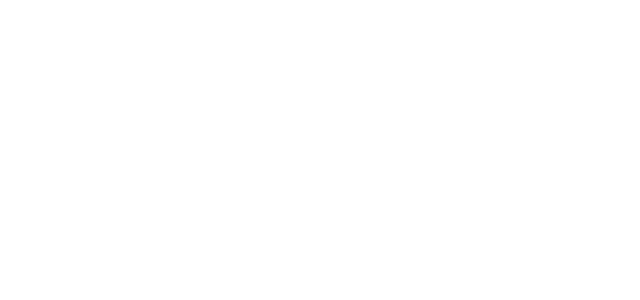
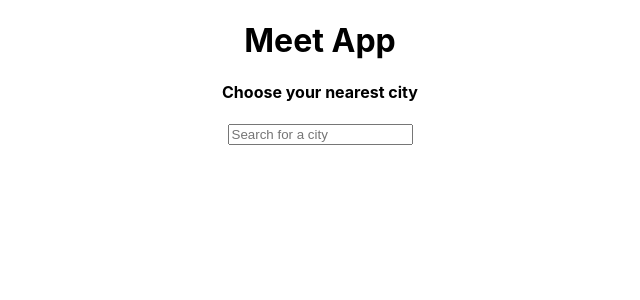
Before and after one commit to marksav85/meet, a React (Create React App) app: page / in a window 1280 px wide. Shown: the top 300 px of the page, without its empty margins (320-960 px from the left). Built offline with nearby package versions, Linux system fonts and the light colour scheme.

Commit message:
create city search and event component views

```diff
--- a/src/App.js
+++ b/src/App.js
@@ -1,7 +1,16 @@
 import "./App.css";
+import CitySearch from "./components/CitySearch";
+import EventList from "./components/EventList";
 
 const App = () => {
-  return <div className="App"></div>;
+  return (
+    <div className="App">
+      <h1>Meet App</h1>
+      <h4>Choose your nearest city</h4>
+      <CitySearch />
+      <EventList />
+    </div>
+  );
 };
 
 export default App;
--- /dev/null
+++ b/src/components/CitySearch.js
@@ -0,0 +1,20 @@
+// src/components/CitySearch.js
+
+import { useState } from "react";
+
+const CitySearch = () => {
+  const [showSuggestions, setShowSuggestions] = useState(false);
+  return (
+    <div id="city-search">
+      <input
+        type="text"
+        className="city"
+        placeholder="Search for a city"
+        onFocus={() => setShowSuggestions(true)}
+      />
+      {showSuggestions ? <ul className="suggestions"></ul> : null}
+    </div>
+  );
+};
+
+export default CitySearch;
--- /dev/null
+++ b/src/components/Event.js
@@ -0,0 +1,7 @@
+// src/components/Event.js
+
+const Event = () => {
+  return <li></li>;
+};
+
+export default Event;
--- /dev/null
+++ b/src/components/EventList.js
@@ -0,0 +1,14 @@
+// src/components/EventList.js
+import Event from "./Event";
+
+const EventList = ({ events }) => {
+  return (
+    <ul id="event-list">
+      {events
+        ? events.map((event) => <Event key={event.id} event={event} />)
+        : null}
+    </ul>
+  );
+};
+
+export default EventList;
```
